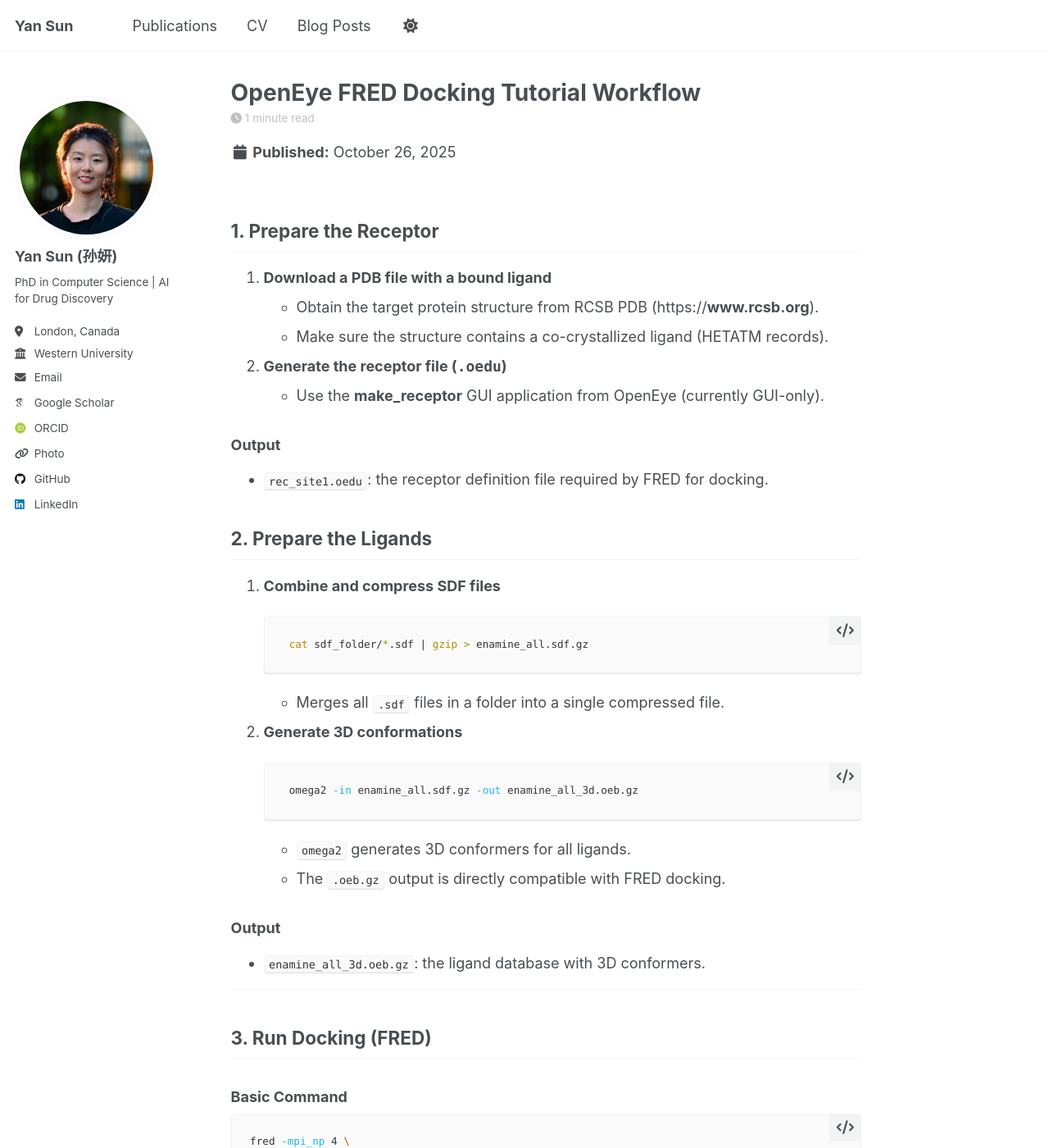
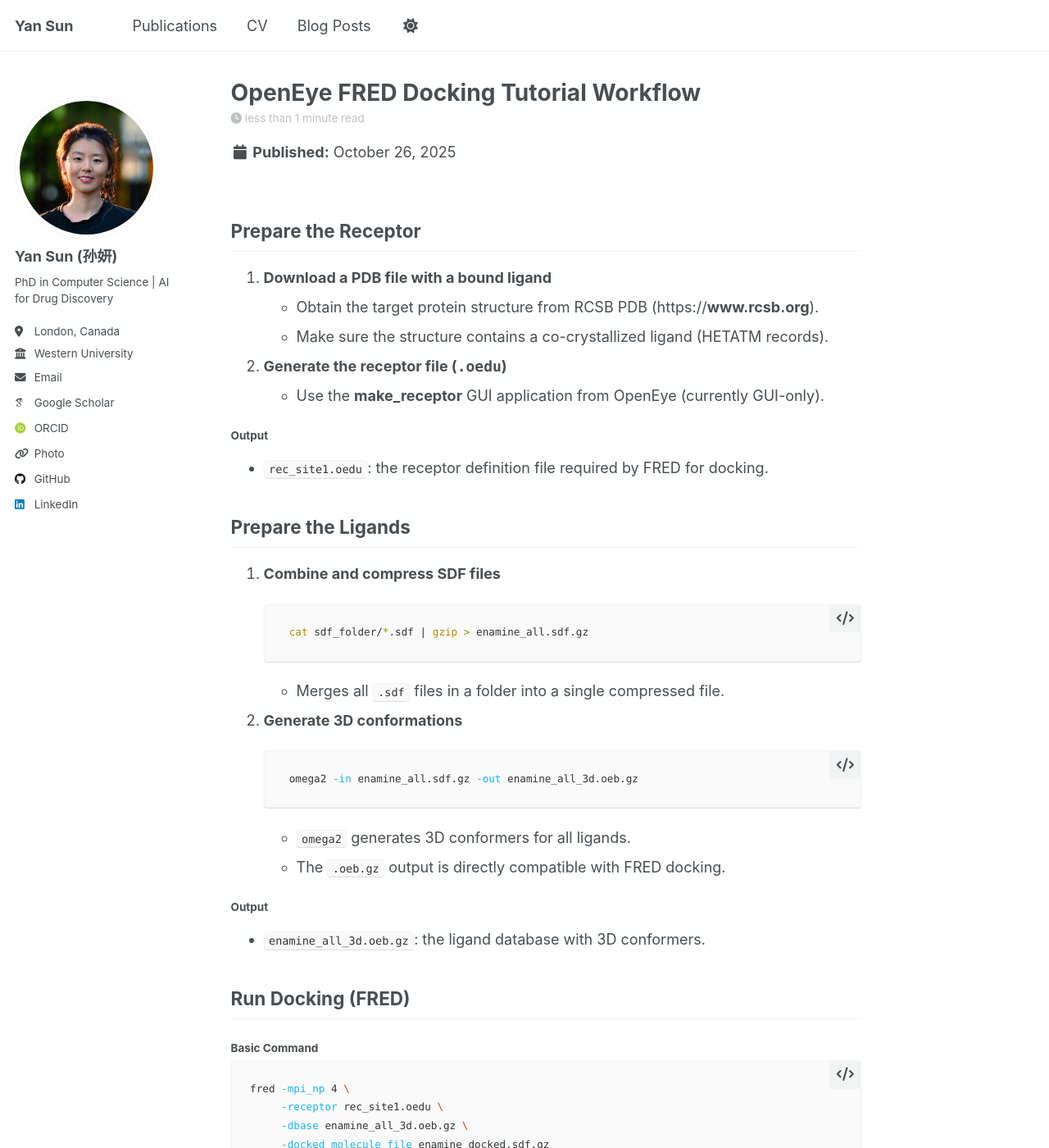
Before and after one commit to syan1992/syan1992.github.io, a Jekyll site: the page built from _posts/2025-10-26-openeye-docking-tutorial.md, in a window 1280 px wide and 1400 px high. Shown: the whole window at 82% size. Built offline with Jekyll 4.4.1, drawn with Linux system fonts in a browser that asks for light colours; some web fonts are replaced; a script that is not in the unit is left out.

Commit message:
Update 2025-10-26-openeye-docking-tutorial.md

````diff
--- a/_posts/2025-10-26-openeye-docking-tutorial.md
+++ b/_posts/2025-10-26-openeye-docking-tutorial.md
@@ -6,7 +6,7 @@ excerpt: "A concise, step-by-step tutorial for performing virtual screening with
 tags: [openeye, fred, docking, virtual screening, molecular modeling, bioinformatics]
 ---
 
-## 1. Prepare the Receptor
+## Prepare the Receptor
 
 1. **Download a PDB file with a bound ligand**
     - Obtain the target protein structure from RCSB PDB (https://**www.rcsb.org**).
@@ -14,11 +14,11 @@ tags: [openeye, fred, docking, virtual screening, molecular modeling, bioinforma
 2. **Generate the receptor file (`.oedu`)**
     - Use the **make_receptor** GUI application from OpenEye (currently GUI-only).
 
-### Output
+#### Output
 
 - `rec_site1.oedu`: the receptor definition file required by FRED for docking.
 
-## 2. Prepare the Ligands
+## Prepare the Ligands
 
 1. **Combine and compress SDF files**
 
@@ -36,15 +36,14 @@ tags: [openeye, fred, docking, virtual screening, molecular modeling, bioinforma
     - `omega2` generates 3D conformers for all ligands.
     - The `.oeb.gz` output is directly compatible with FRED docking.
 
-### Output
+#### Output
 
 - `enamine_all_3d.oeb.gz`: the ligand database with 3D conformers.
 
----
 
-## 3. Run Docking (FRED)
+## Run Docking (FRED)
 
-### Basic Command
+#### Basic Command
 
 ```bash
 fred -mpi_np 4 \
@@ -53,7 +52,7 @@ fred -mpi_np 4 \
      -docked_molecule_file enamine_docked.sdf.gz
 ```
 
-### Parameter Explanation
+#### Parameter Explanation
 
 - `mpi_np 4`: runs with 4 parallel processes (MPI cores).
 - `receptor`: input receptor file (`.oedu`).
@@ -62,6 +61,6 @@ fred -mpi_np 4 \
 - *(Optional)* `hitlist_size 100`: limit to top 100 results.
 - *(Optional)* `conftest none`: disable conformer filtering.
 
-### Output
+#### Output
 
 - `enamine_docked.sdf.gz`: contains docked poses and scores.
````
